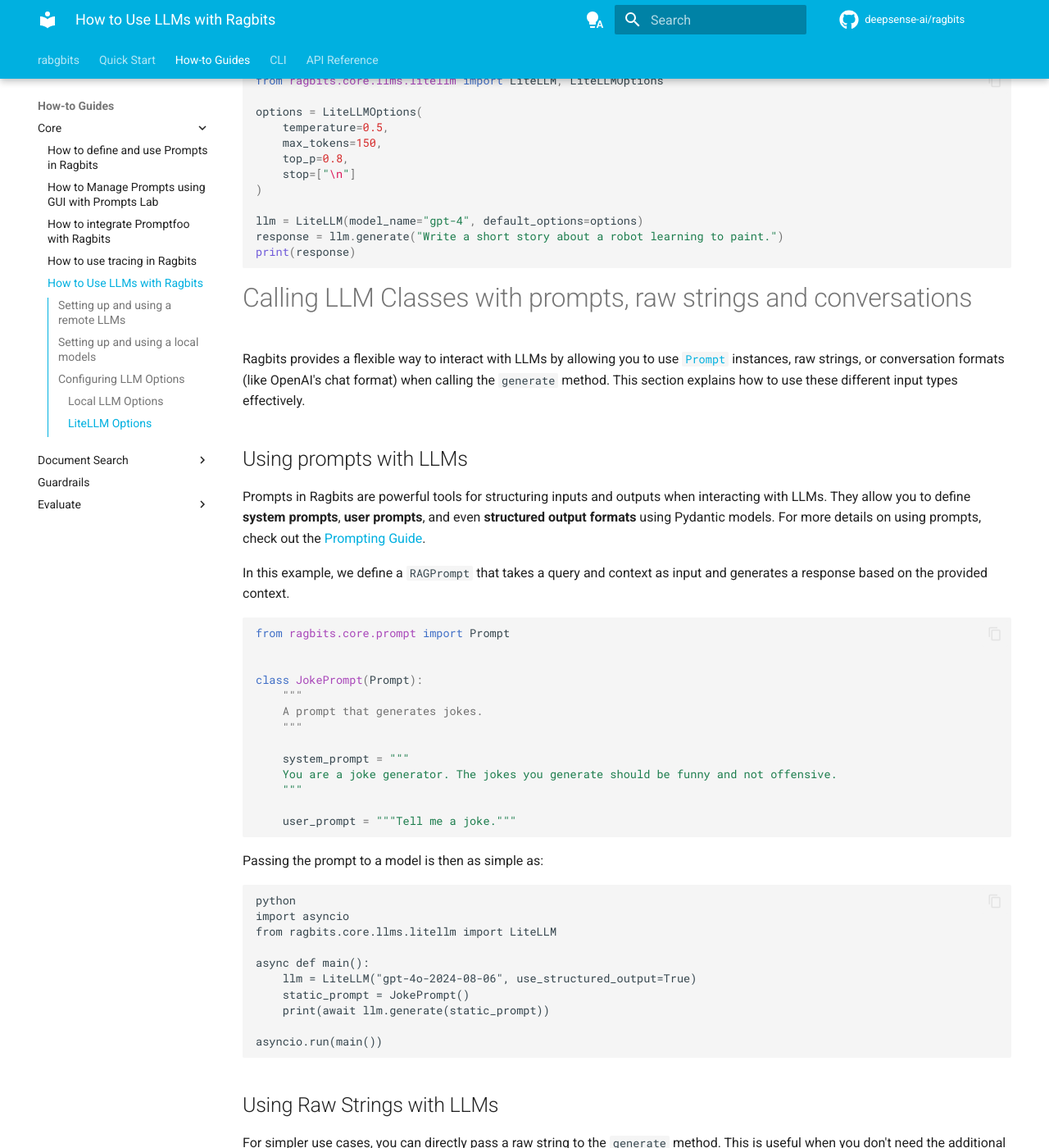
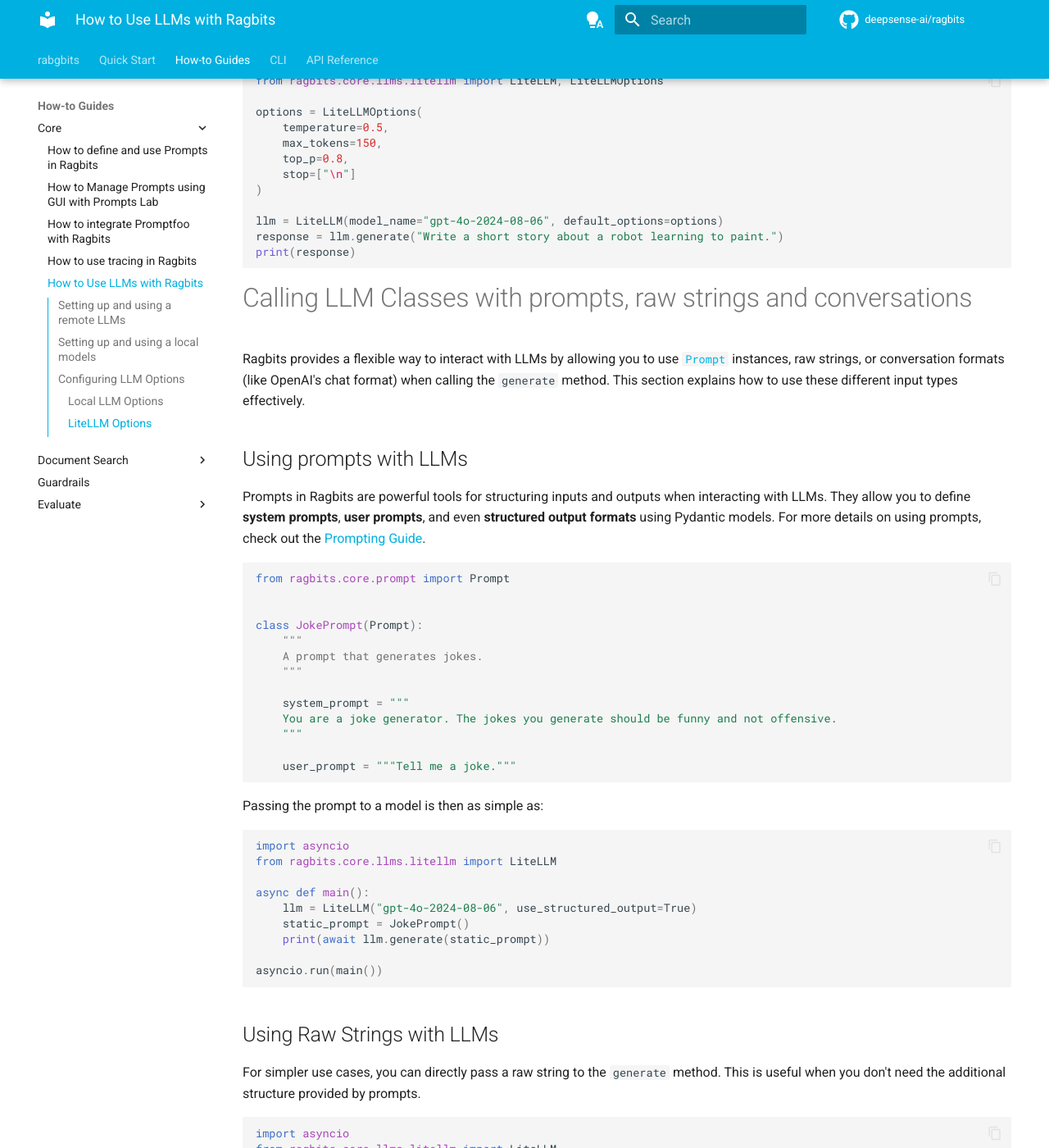
Before and after one commit to deepsense-ai/ragbits, an MkDocs documentation site: the page built from docs/how-to/core/use_llms.md, in a window 1280 px wide and 1400 px high, scrolled down 1941 px. Shown: the whole window at 82% size. Built offline with MkDocs 1.6.1 and Material for MkDocs 9.7.7, drawn with Linux system fonts in a browser that asks for light colours; comment, search, counter and statistics services are not loaded.

Commit message:
small fix

````diff
--- a/docs/how-to/core/use_llms.md
+++ b/docs/how-to/core/use_llms.md
@@ -82,7 +82,7 @@ options = LiteLLMOptions(
     stop=["\n"]
 )
 
-llm = LiteLLM(model_name="gpt-4", default_options=options)
+llm = LiteLLM(model_name="gpt-4o-2024-08-06", default_options=options)
 response = llm.generate("Write a short story about a robot learning to paint.")
 print(response)
 ```
@@ -95,8 +95,6 @@ Ragbits provides a flexible way to interact with LLMs by allowing you to use [`P
 ## Using prompts with LLMs
 
 Prompts in Ragbits are powerful tools for structuring inputs and outputs when interacting with LLMs. They allow you to define **system prompts**, **user prompts**, and even **structured output formats** using Pydantic models. For more details on using prompts, check out the [Prompting Guide](https://ragbits.deepsense.ai/how-to/use_prompting/).
-
-In this example, we define a `RAGPrompt` that takes a query and context as input and generates a response based on the provided context.
 
 ```python
 from ragbits.core.prompt import Prompt
@@ -116,8 +114,7 @@ class JokePrompt(Prompt):
 
 Passing the prompt to a model is then as simple as:
 
-```
-python
+```python
 import asyncio
 from ragbits.core.llms.litellm import LiteLLM
 
````
